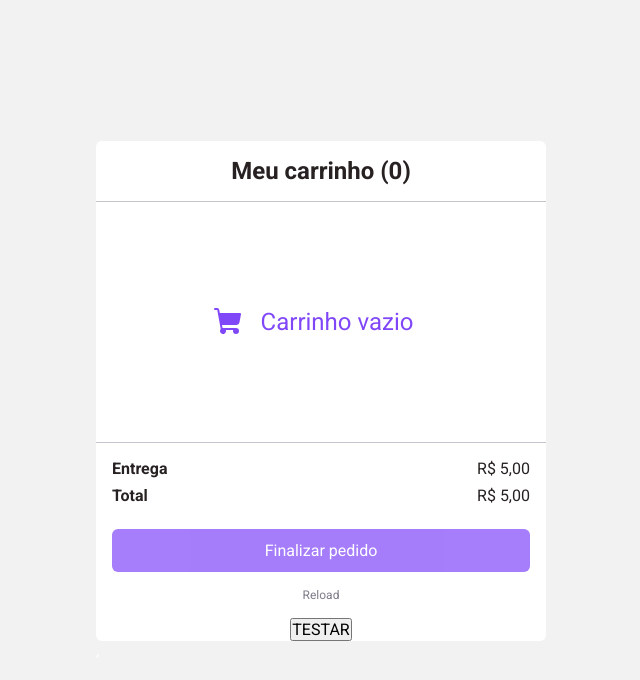
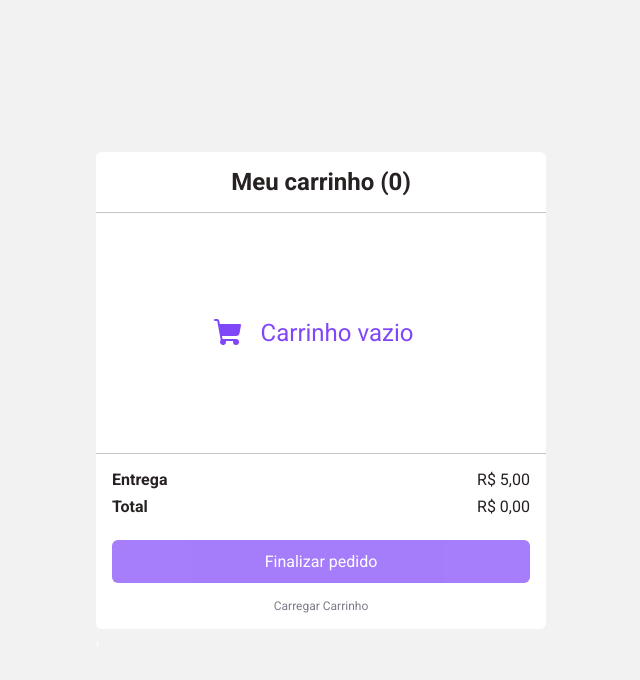
Before and after one commit to matheusdamata/react-my-cart-live, a React (Vite) app: page / in a window 1280 px wide. Shown: the top 680 px of the page, without its empty margins (319-959 px from the left). Built offline with nearby package versions, Linux system fonts and the light colour scheme.

Commit message:
page cart complete

```diff
--- a/src/pages/Cart/components/Product/index.tsx
+++ b/src/pages/Cart/components/Product/index.tsx
@@ -16,9 +16,11 @@ type ProductsProps = {
 }
 
 export function Products({ product, onClick }: ProductsProps) {
-  const amountProduct = 1
+  const { dispatch } = useContext(Context)
 
-  const { dispatch } = useContext(Context)
+  const formatPrice = (value: number, amount: number) => value * amount
+
+  const total = formatPrice(product.amount, product.value)
 
   function handleAmountProduct(type: 'remove' | 'add', id: number) {
     switch (type) {
@@ -32,6 +34,13 @@ export function Products({ product, onClick }: ProductsProps) {
         })
         break
       case 'remove':
+        dispatch({
+          type: 'DECREMENT_PRODUCT',
+          payload: {
+            id,
+            increment: -1,
+          },
+        })
         break
     }
   }
@@ -49,7 +58,7 @@ export function Products({ product, onClick }: ProductsProps) {
           <ButtonsDownAndUpContent>
             <button
               onClick={() => handleAmountProduct('remove', product.id)}
-              disabled={amountProduct <= 1}
+              disabled={product.amount <= 1}
             >
               <Minus size={20} weight="bold" />
             </button>
@@ -66,7 +75,7 @@ export function Products({ product, onClick }: ProductsProps) {
       </ProductContent>
       <span>
         R${' '}
-        {product.value.toLocaleString('pt-br', {
+        {total.toLocaleString('pt-br', {
           minimumFractionDigits: 2,
         })}
       </span>
--- a/src/pages/Cart/index.tsx
+++ b/src/pages/Cart/index.tsx
@@ -1,4 +1,4 @@
-import { useCallback, useContext, useEffect, useState } from 'react'
+import { useCallback, useContext, useState } from 'react'
 
 import { ShoppingCart } from 'phosphor-react'
 
@@ -29,7 +29,6 @@ export type ProductsType = {
 }
 
 export function Cart() {
-  const [products, setProducts] = useState<ProductsType[]>([])
   const [isSuccess, setIsSuccess] = useState(false)
 
   const delivery = 5
@@ -44,7 +43,6 @@ export function Cart() {
       const json = await api.getProduct()
       console.log(json)
       if (json.length > 0) {
-        setProducts(() => json)
         dispatch({
           type: 'ADD_CART',
           payload: json,
@@ -52,20 +50,14 @@ export function Cart() {
       }
     } catch (e) {
       console.log('Tente novamente mais tarde!', e)
-      setProducts([])
     }
   }, [dispatch])
 
-  // useEffect(() => {
-  //   getProductCart()
-  // }, [getProductCart])
-
-  function handleRemoveItemCart(name: string) {
-    const updateCartProducts = products.filter(
-      (product) => product.name !== name,
-    )
-
-    setProducts(() => updateCartProducts)
+  function handleRemoveItemCart(id: number) {
+    dispatch({
+      type: 'REMOVE_FROM_CART',
+      payload: id,
+    })
   }
 
   function handleSubmitCart() {
@@ -78,7 +70,6 @@ export function Cart() {
       },
     })
 
-    setProducts([])
     setIsSuccess(true)
   }
 
@@ -86,31 +77,31 @@ export function Cart() {
     getProductCart()
   }
 
-  // const formatPrice = (value: number, amount: number) => value * amount
+  const formatPrice = (value: number, amount: number) => value * amount
 
-  const cartFormatted = products.map((product) => ({
+  const cartFormatted = carts.map((product) => ({
     ...product,
-    subTotal: product.value,
+    subTotal: formatPrice(product.amount, product.value),
   }))
 
   const subTotal = cartFormatted.reduce((sumTotal, product) => {
     return sumTotal + product.subTotal
   }, 0)
 
-  const total = subTotal + delivery
+  const total = subTotal >= 40 ? subTotal : subTotal + delivery
 
   return (
     <CartContainer>
-      <h1>Meu carrinho ({products.length})</h1>
+      <h1>Meu carrinho ({carts.length})</h1>
       <DividingLine />
 
-      {products.length > 0 ? (
+      {carts.length > 0 ? (
         <ProductCartList>
-          {products.map((product) => (
+          {carts.map((product) => (
             <Products
               key={product.id}
               product={product}
-              onClick={() => handleRemoveItemCart(product.name)}
+              onClick={() => handleRemoveItemCart(product.id)}
             />
           ))}
         </ProductCartList>
@@ -130,12 +121,16 @@ export function Cart() {
         </FooterContent>
         <FooterContent>
           <strong>Total</strong>
+          {carts.length > 0 ? (
             <span>
               R${' '}
               {total.toLocaleString('pt-br', {
                 minimumFractionDigits: 2,
               })}
             </span>
+          ) : (
+            <span>R$ 0,00</span>
+          )}
         </FooterContent>
 
         {total > freeDeliveryValue ? (
@@ -144,14 +139,14 @@ export function Cart() {
           </FreeDeliveryContainer>
         ) : null}
 
-        <button onClick={handleSubmitCart} disabled={products.length === 0}>
+        <button onClick={handleSubmitCart} disabled={carts.length === 0}>
           Finalizar pedido
         </button>
       </FooterContainer>
 
-      <ButtonRealodCart onClick={handleReloadCart}>Reload</ButtonRealodCart>
-
-      <button onClick={getProductCart}>TESTAR</button>
+      <ButtonRealodCart onClick={handleReloadCart}>
+        Carregar Carrinho
+      </ButtonRealodCart>
 
       {isSuccess ? <Navigate to="/success"></Navigate> : null}
     </CartContainer>
--- a/src/reducer/userReducer.ts
+++ b/src/reducer/userReducer.ts
@@ -33,16 +33,26 @@ export const userReducer = (state: UserType, action: any) => {
         return cart.id === action.payload.id
       })
 
-      console.log(currentProductIndex)
+      return produce(state, (draft) => {
+        draft.carts[currentProductIndex].amount += action.payload.increment
+        console.log(draft.carts[currentProductIndex].amount)
+      })
+    }
+    case 'DECREMENT_PRODUCT': {
+      const currentProductIndex = state.carts.findIndex((cart) => {
+        return cart.id === action.payload.id
+      })
 
-      return state
-      // return produce(state, (draft) => {
-      //   draft.carts[currentProductIndex].amount += action.payload.increment
-      // })
+      return produce(state, (draft) => {
+        draft.carts[currentProductIndex].amount += action.payload.increment
+      })
     }
-    // case 'DECREMENT_PRODUCT': {
-    //   break
-    // }
+    case 'REMOVE_FROM_CART': {
+      return {
+        ...state,
+        carts: state.carts.filter((product) => product.id !== action.payload),
+      }
+    }
     default:
       return state
   }
```
Lines whose indentation alone changed are shown as unchanged.
